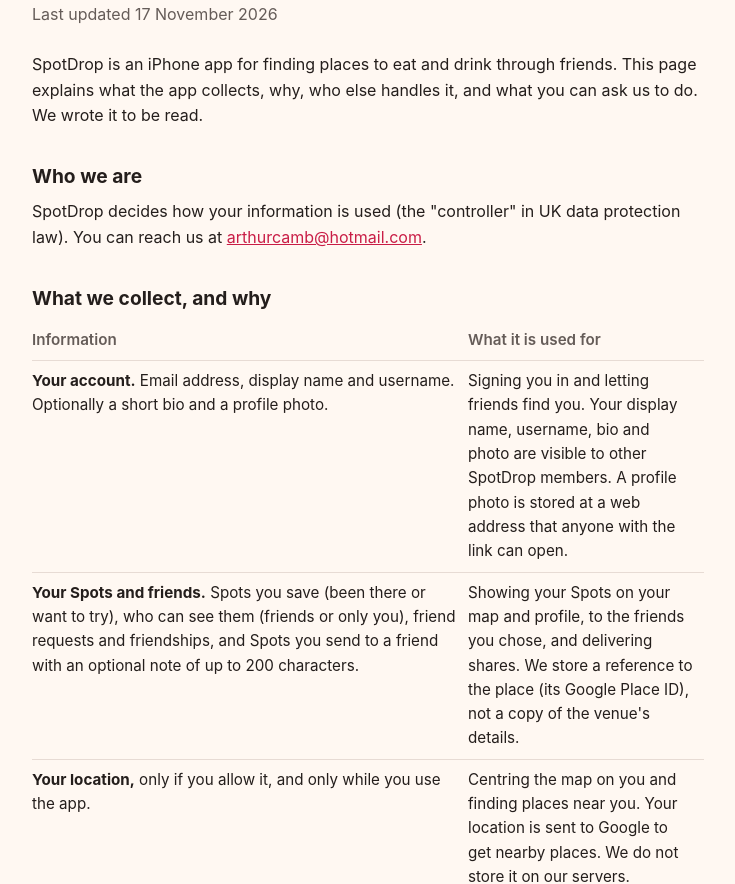
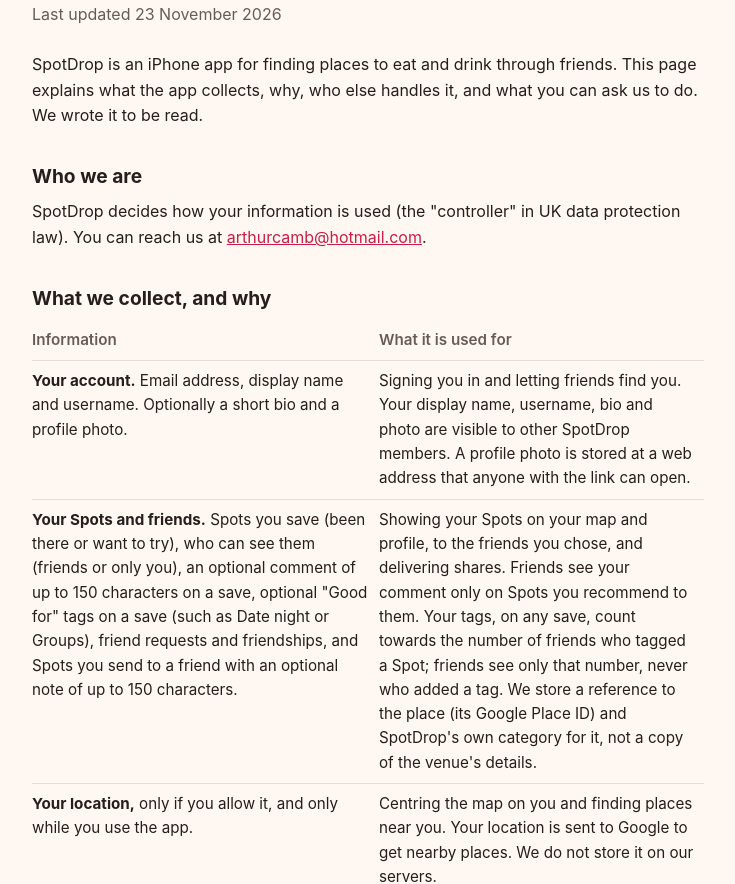
Before and after one commit to SpotDrop/spotdrop.github.io, a plain HTML site: page privacy/index.html in a window 1280 px wide. Shown: the part 72-956 px from the top of the page, without its empty margins (272-1007 px from the left). Drawn offline with Linux system fonts and the light colour scheme.

Commit message:
Privacy policy: comments and Good for tags, 150-character notes
Co-Authored-By: Claude Opus 5.5 <noreply@anthropic.com>

```diff
--- a/privacy/index.html
+++ b/privacy/index.html
@@ -23,7 +23,7 @@
 <body>
 <main>
 <h1>SpotDrop Privacy Policy</h1>
-<p class="meta">Last updated 17 November 2026</p>
+<p class="meta">Last updated 23 November 2026</p>
 
 <p>SpotDrop is an iPhone app for finding places to eat and drink through friends. This page explains what the app collects, why, who else handles it, and what you can ask us to do. We wrote it to be read.</p>
 
@@ -35,7 +35,7 @@
 <table>
 <tr><th>Information</th><th>What it is used for</th></tr>
 <tr><td><b>Your account.</b> Email address, display name and username. Optionally a short bio and a profile photo.</td><td>Signing you in and letting friends find you. Your display name, username, bio and photo are visible to other SpotDrop members. A profile photo is stored at a web address that anyone with the link can open.</td></tr>
-<tr><td><b>Your Spots and friends.</b> Spots you save (been there or want to try), who can see them (friends or only you), friend requests and friendships, and Spots you send to a friend with an optional note of up to 200 characters.</td><td>Showing your Spots on your map and profile, to the friends you chose, and delivering shares. We store a reference to the place (its Google Place ID), not a copy of the venue's details.</td></tr>
+<tr><td><b>Your Spots and friends.</b> Spots you save (been there or want to try), who can see them (friends or only you), an optional comment of up to 150 characters on a save, optional "Good for" tags on a save (such as Date night or Groups), friend requests and friendships, and Spots you send to a friend with an optional note of up to 150 characters.</td><td>Showing your Spots on your map and profile, to the friends you chose, and delivering shares. Friends see your comment only on Spots you recommend to them. Your tags, on any save, count towards the number of friends who tagged a Spot; friends see only that number, never who added a tag. We store a reference to the place (its Google Place ID) and SpotDrop's own category for it, not a copy of the venue's details.</td></tr>
 <tr><td><b>Your location,</b> only if you allow it, and only while you use the app.</td><td>Centring the map on you and finding places near you. Your location is sent to Google to get nearby places. We do not store it on our servers.</td></tr>
 <tr><td><b>Notifications,</b> only if you allow them. A code Apple gives your iPhone for notifications, which types you switched on, and when you last opened Discover.</td><td>Sending the daily drop, the reminder, shared Spots and friend requests, and skipping the reminder if you already looked.</td></tr>
 <tr><td><b>How the app is used.</b> App opens, whether you viewed or finished the daily drop, which Discover clips you watched, watched to the end or could not play, and when you saved, shared or opened a Spot from Discover. Also whether you accepted the notification prompt and when you tapped a notification. Each event carries a random ID the app creates for your installation and the app version, and your account when you are signed in.</td><td>Seeing what works and fixing what does not. We may share totals with venues or creators (for example how many people saved a Spot), never anything that identifies you.</td></tr>
```
